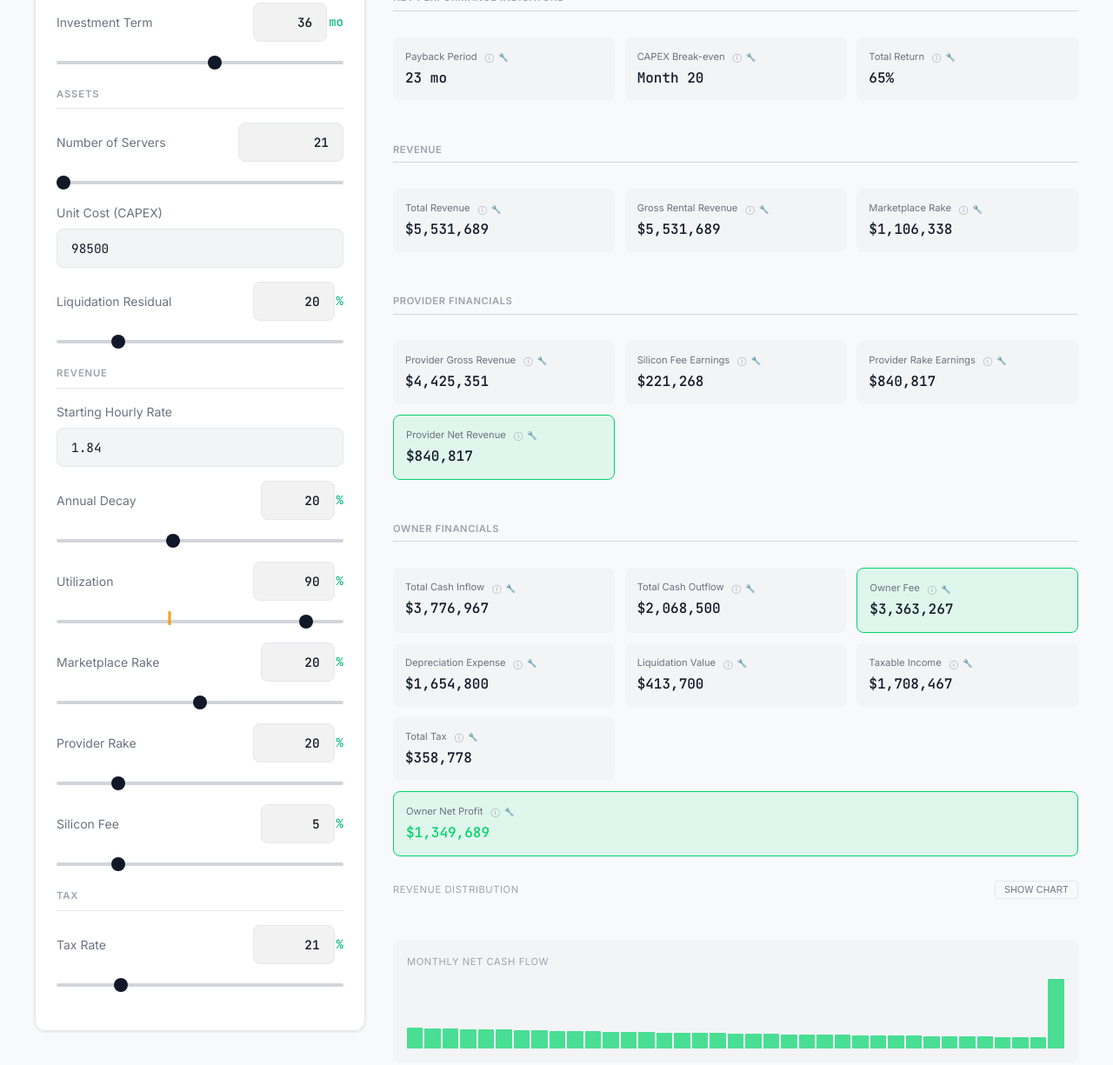
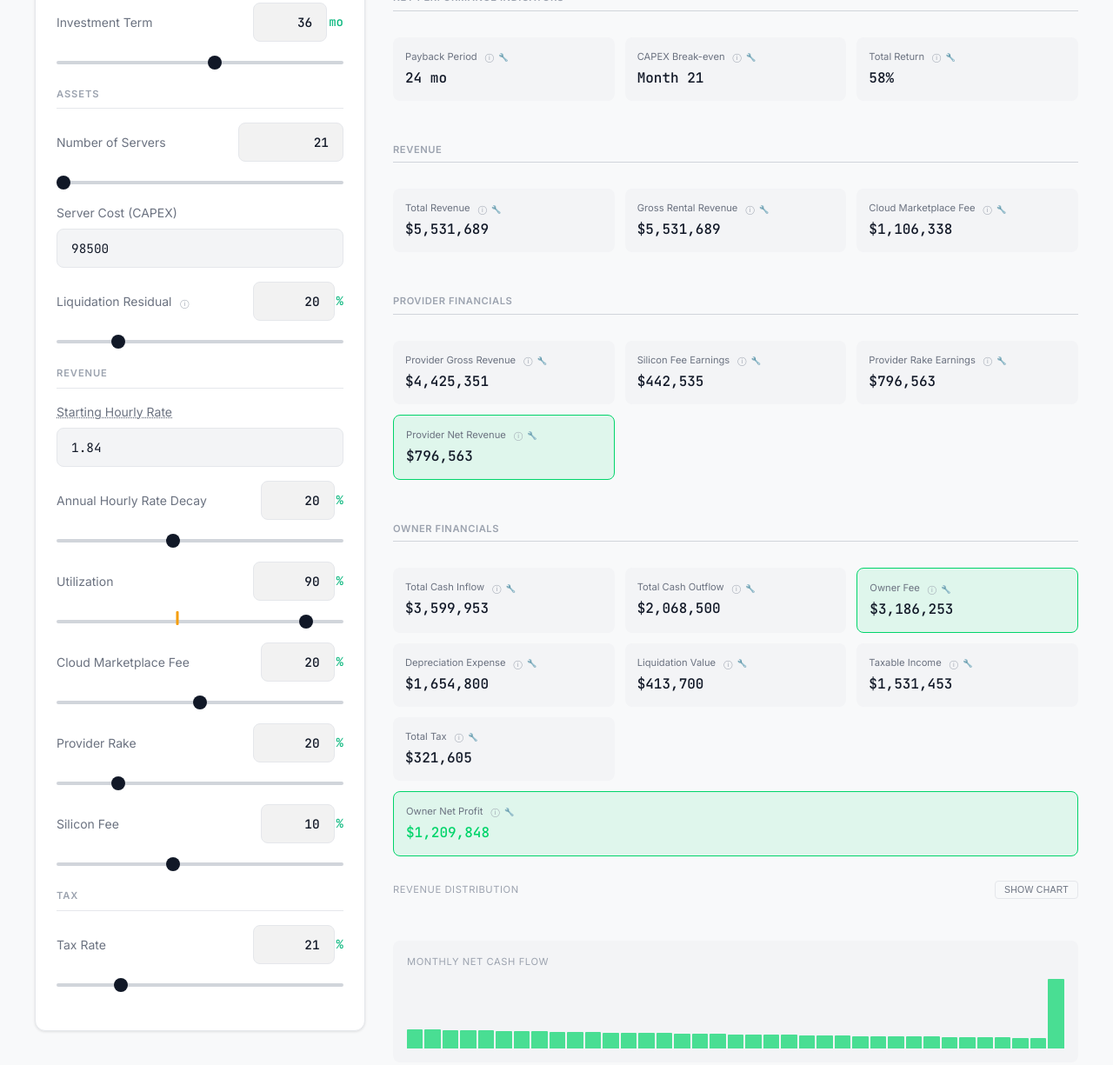
Before and after one commit to paulhainsworth/silicon-calculator, a website: page index.html in a window 1280 px wide. Shown: the part 401-1626 px from the top of the page at 87% size. Drawn offline with Linux system fonts and the light colour scheme.

Commit message:
Update calculator labels and defaults
- Rename 'Unit Cost' to 'Server Cost'
- Add tooltip for 'Liquidation Residual' with explanation
- Add RunPod pricing link to 'Starting Hourly Rate'
- Rename 'Annual Decay' to 'Annual Hourly Rate Decay'
- Rename 'Marketplace Rake' to 'Cloud Marketplace Fee'
- Change Silicon Fee default from 5% to 10%

```diff
--- a/index.html
+++ b/index.html
@@ -988,7 +988,7 @@
 
         /* Pie chart colors */
         .pie-color-marketplace { background: #6366f1; }
-        .pie-color-provider { background: #ec4899; }
+        .pie-color-provider { background: #22c55e; }
         .pie-color-silicon { background: #f59e0b; }
         .pie-color-owner { background: #00d46a; }
         .pie-color-tax { background: #ef4444; }
@@ -1336,14 +1336,14 @@
 
                         <div class="input-group">
                             <div class="input-row">
-                                <span class="input-label">Unit Cost (CAPEX)</span>
+                                <span class="input-label">Server Cost (CAPEX)</span>
                             </div>
                             <input type="number" id="unitCost" value="100000" oninput="calculate()">
                         </div>
 
                         <div class="input-group">
                             <div class="input-row">
-                                <span class="input-label">Liquidation Residual</span>
+                                <span class="input-label">Liquidation Residual <span class="tooltip" onclick="this.classList.toggle('active')">ⓘ<span class="tooltip-text">Minimum guaranteed sale price at end of service term</span></span></span>
                                 <span class="input-value"><input type="number" class="inline-input" id="residualInput" value="20" min="0" max="100" step="1" oninput="syncFromInput('residual')"><span class="input-suffix">%</span></span>
                             </div>
                             <div class="slider-container">
@@ -1358,14 +1358,14 @@
 
                         <div class="input-group">
                             <div class="input-row">
-                                <span class="input-label">Starting Hourly Rate</span>
+                                <span class="input-label"><a href="https://www.runpod.io/pricing#:~:text=RTX%20Pro%206000,/hr" target="_blank" style="color: inherit; text-decoration: underline; text-decoration-style: dotted;">Starting Hourly Rate</a></span>
                             </div>
                             <input type="number" id="hourlyRate" value="1.84" step="0.01" oninput="calculate()">
                         </div>
 
                         <div class="input-group">
                             <div class="input-row">
-                                <span class="input-label">Annual Decay</span>
+                                <span class="input-label">Annual Hourly Rate Decay</span>
                                 <span class="input-value"><input type="number" class="inline-input" id="decayInput" value="20" min="0" max="50" step="1" oninput="syncFromInput('decay')"><span class="input-suffix">%</span></span>
                             </div>
                             <div class="slider-container">
@@ -1387,7 +1387,7 @@
 
                         <div class="input-group">
                             <div class="input-row">
-                                <span class="input-label">Marketplace Rake</span>
+                                <span class="input-label">Cloud Marketplace Fee</span>
                                 <span class="input-value"><input type="number" class="inline-input" id="marketRakeInput" value="20" min="0" max="40" step="1" oninput="syncFromInput('marketRake')"><span class="input-suffix">%</span></span>
                             </div>
                             <input type="range" id="marketRake" min="0" max="40" step="1" value="20" oninput="syncFromSlider('marketRake')">
@@ -1404,9 +1404,9 @@
                         <div class="input-group">
                             <div class="input-row">
                                 <span class="input-label">Silicon Fee</span>
-                                <span class="input-value"><input type="number" class="inline-input" id="siliconFeeInput" value="5" min="0" max="25" step="1" oninput="syncFromInput('siliconFee')"><span class="input-suffix">%</span></span>
+                                <span class="input-value"><input type="number" class="inline-input" id="siliconFeeInput" value="10" min="0" max="25" step="1" oninput="syncFromInput('siliconFee')"><span class="input-suffix">%</span></span>
                             </div>
-                            <input type="range" id="siliconFee" min="0" max="25" step="1" value="5" oninput="syncFromSlider('siliconFee')">
+                            <input type="range" id="siliconFee" min="0" max="25" step="1" value="10" oninput="syncFromSlider('siliconFee')">
                         </div>
                     </div>
 
@@ -1431,7 +1431,7 @@
                 <div class="stats-grid">
                     <div class="stat-card">
                         <div class="stat-value" id="totalCapexStat">$3.75M</div>
-                        <div class="stat-label">Total CAPEX <span class="tooltip" onclick="this.classList.toggle('active')">ⓘ<span class="tooltip-text">Total capital expenditure: Number of Servers × Unit Cost</span></span><span class="formula-tip" onclick="this.classList.toggle('active')">🔧<span class="formula-text">Servers × Unit Cost</span></span></div>
+                        <div class="stat-label">Total CAPEX <span class="tooltip" onclick="this.classList.toggle('active')">ⓘ<span class="tooltip-text">Total capital expenditure: Number of Servers × Server Cost</span></span><span class="formula-tip" onclick="this.classList.toggle('active')">🔧<span class="formula-text">Servers × Server Cost</span></span></div>
                     </div>
                     <div class="stat-card">
                         <div class="stat-value" id="downpaymentStat">$375K</div>
@@ -1468,7 +1468,7 @@
                         <div class="output-value" id="grossRentalRevenue">$7,234,567</div>
                     </div>
                     <div class="output-card">
-                        <div class="output-label">Marketplace Rake <span class="tooltip" onclick="this.classList.toggle('active')">ⓘ<span class="tooltip-text">Marketplace earnings: Gross Rental Revenue × Marketplace Fee %</span></span><span class="formula-tip" onclick="this.classList.toggle('active')">🔧<span class="formula-text">Gross Rental Revenue × Marketplace %</span></span></div>
+                        <div class="output-label">Cloud Marketplace Fee <span class="tooltip" onclick="this.classList.toggle('active')">ⓘ<span class="tooltip-text">Marketplace earnings: Gross Rental Revenue × Marketplace Fee %</span></span><span class="formula-tip" onclick="this.classList.toggle('active')">🔧<span class="formula-text">Gross Rental Revenue × Marketplace %</span></span></div>
                         <div class="output-value" id="marketplaceRake">$1,446,913</div>
                     </div>
                 </div>
@@ -1477,7 +1477,7 @@
                 <div class="section-header">PROVIDER FINANCIALS</div>
                 <div class="outputs-grid">
                     <div class="output-card">
-                        <div class="output-label">Provider Gross Revenue <span class="tooltip" onclick="this.classList.toggle('active')">ⓘ<span class="tooltip-text">Gross Rental Revenue − Marketplace Rake. Revenue to provider before fees.</span></span><span class="formula-tip" onclick="this.classList.toggle('active')">🔧<span class="formula-text">Gross Rental − Marketplace Rake</span></span></div>
+                        <div class="output-label">Provider Gross Revenue <span class="tooltip" onclick="this.classList.toggle('active')">ⓘ<span class="tooltip-text">Gross Rental Revenue − Cloud Marketplace Fee. Revenue to provider before fees.</span></span><span class="formula-tip" onclick="this.classList.toggle('active')">🔧<span class="formula-text">Gross Rental − Cloud Marketplace Fee</span></span></div>
                         <div class="output-value" id="providerGrossRevenue">$5,787,654</div>
                     </div>
                     <div class="output-card">
@@ -2326,7 +2326,7 @@
             // Calculate percentages
             const data = [
                 { label: 'Marketplace', value: marketplace, color: '#6366f1', colorClass: 'marketplace' },
-                { label: 'Provider', value: provider, color: '#ec4899', colorClass: 'provider' },
+                { label: 'Provider', value: provider, color: '#22c55e', colorClass: 'provider' },
                 { label: 'Silicon', value: silicon, color: '#f59e0b', colorClass: 'silicon' },
                 { label: 'Owner (Net)', value: owner, color: '#00d46a', colorClass: 'owner' },
                 { label: 'Tax', value: tax, color: '#ef4444', colorClass: 'tax' }
@@ -2405,12 +2405,12 @@
             csv += 'Model Parameters\n';
             csv += 'Investment Term (months),' + params.term + '\n';
             csv += 'Number of Servers,' + params.servers + '\n';
-            csv += 'Unit Cost ($),' + params.unitCost + '\n';
+            csv += 'Server Cost ($),' + params.unitCost + '\n';
             csv += 'Liquidation Residual (%),' + params.residual + '\n';
             csv += 'Starting Hourly Rate ($),' + params.hourlyRate + '\n';
-            csv += 'Annual Decay (%),' + params.decay + '\n';
+            csv += 'Annual Hourly Rate Decay (%),' + params.decay + '\n';
             csv += 'Utilization (%),' + params.utilization + '\n';
-            csv += 'Marketplace Rake (%),' + params.marketRake + '\n';
+            csv += 'Cloud Marketplace Fee (%),' + params.marketRake + '\n';
             csv += 'Provider Rake (%),' + params.providerRake + '\n';
             csv += 'Silicon Fee (%),' + params.siliconFee + '\n';
             csv += 'Tax Rate (%),' + params.taxRate + '\n\n';
@@ -2486,7 +2486,7 @@
                     utilization: "90",
                     marketRake: "20",
                     providerRake: "20",
-                    siliconFee: "5",
+                    siliconFee: "10",
                     taxRate: "21"
                 }
             }
```
